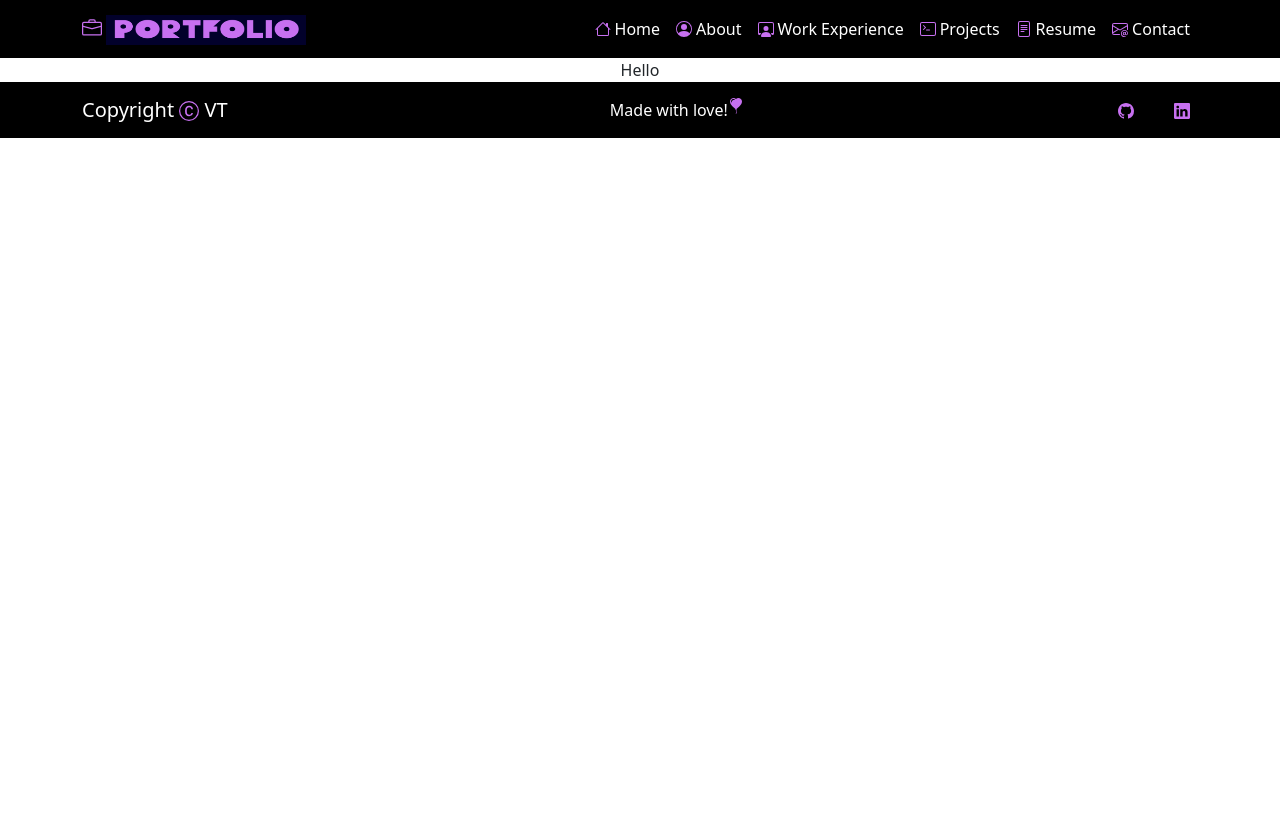
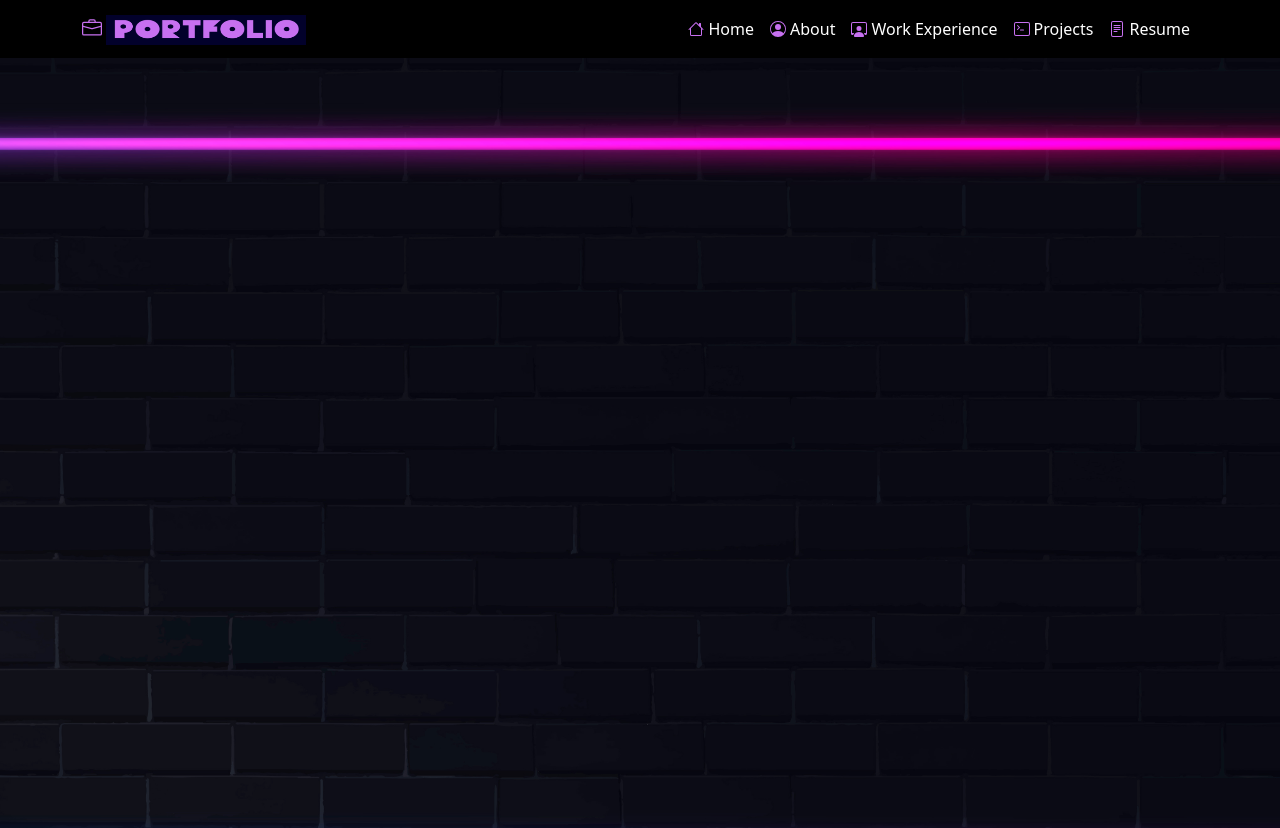
Before and after one commit to vanshita-tilwani/react-portfolio-template, a React (Create React App) app: page /about in a window 1280 px wide. Shown: the top 828 px of the page. Before the commit the page ends 800 px from the top, so only its background shows below. Built offline with nearby package versions, Linux system fonts and the light colour scheme.

Commit message:
adding background image for About section

```diff
--- /dev/null
+++ b/src/components/About/About.css
@@ -0,0 +1,8 @@
+.about-section
+{
+    background-image: url('../../assets/background.jpg');
+    background-size: cover;
+    background-position: center;
+    width: 100vw !important;
+    height: 110vh !important;
+}
--- a/src/components/About/About.js
+++ b/src/components/About/About.js
@@ -1,9 +1,14 @@
+import {
+    MDBContainer
+  } from "mdbreact";
+import './About.css';
 
 function About() {
+    return(
+        <div className="about-section">
+         <MDBContainer>
 
-    return(
-        <div>
-            Hello
+         </MDBContainer>
         </div>
     );
 }
--- a/src/components/Header/Header.js
+++ b/src/components/Header/Header.js
@@ -30,9 +30,6 @@ function Header() {
             <Nav.Link href="#resume" className='font-css'>
               <FileText className='mb-1 me-1 icon-color'></FileText>
               Resume</Nav.Link>
-            <Nav.Link href="#contact" className='font-css'>
-              <EnvelopeAt className='mb-1 me-1 icon-color'></EnvelopeAt>
-              Contact</Nav.Link>
           </Nav>
         </Container>
       </Navbar>
--- a/src/components/Home/Home.js
+++ b/src/components/Home/Home.js
@@ -4,7 +4,7 @@ import "./style.css"
 
 function Home() {
     return(
-    <div className="main-container" style={{ position: 'relative' }}>
+    <div className="main-container">
         <video  autoPlay loop muted className="homepage-video">
             <source src={video} type="video/mp4" />
         </video>
--- a/src/components/Home/style.css
+++ b/src/components/Home/style.css
@@ -4,7 +4,8 @@
     height: 100vh !important;
     display: flex !important;
     justify-content: center !important;
-    align-items: center !important
+    align-items: center !important;
+    position: relative;
 }
 
 .homepage-video
```
Also changed, not shown: src/assets/background.jpg (added).
